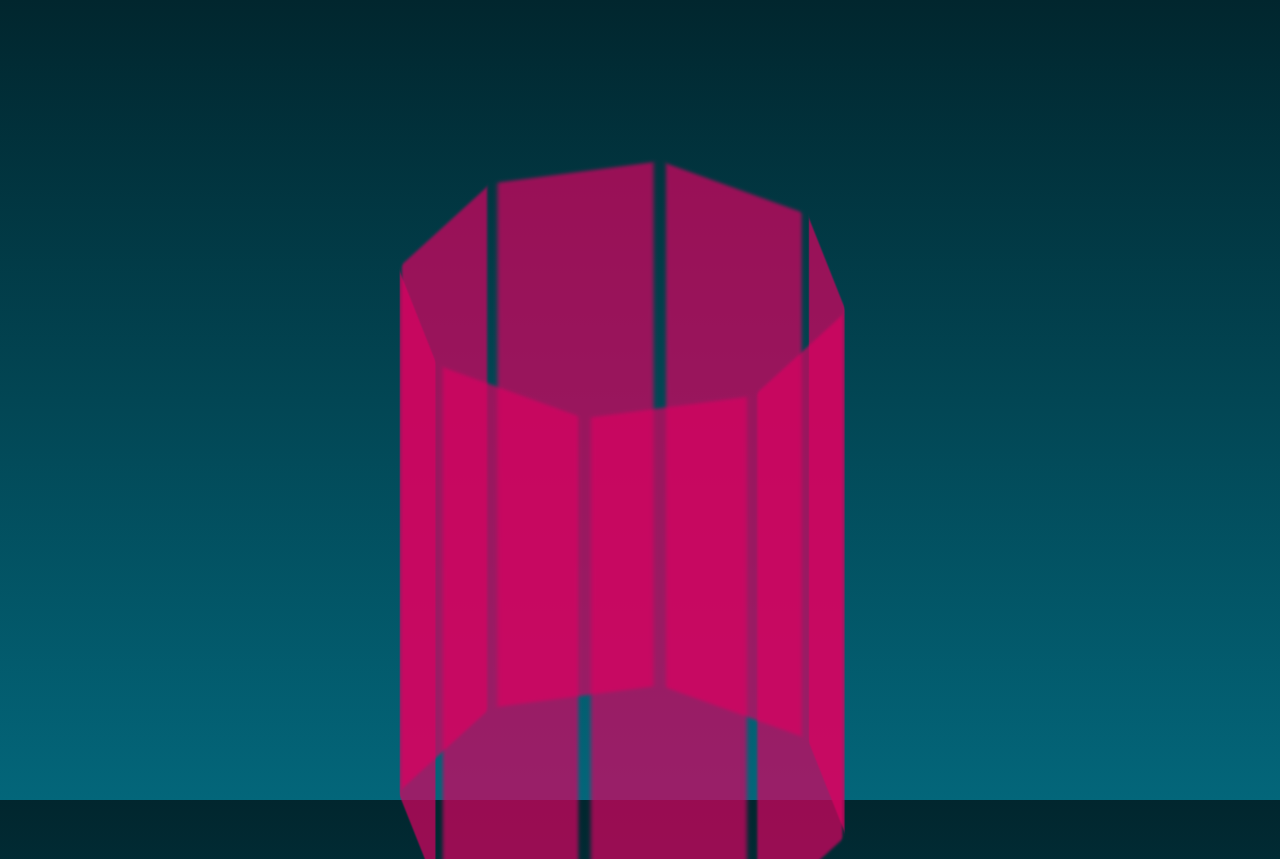
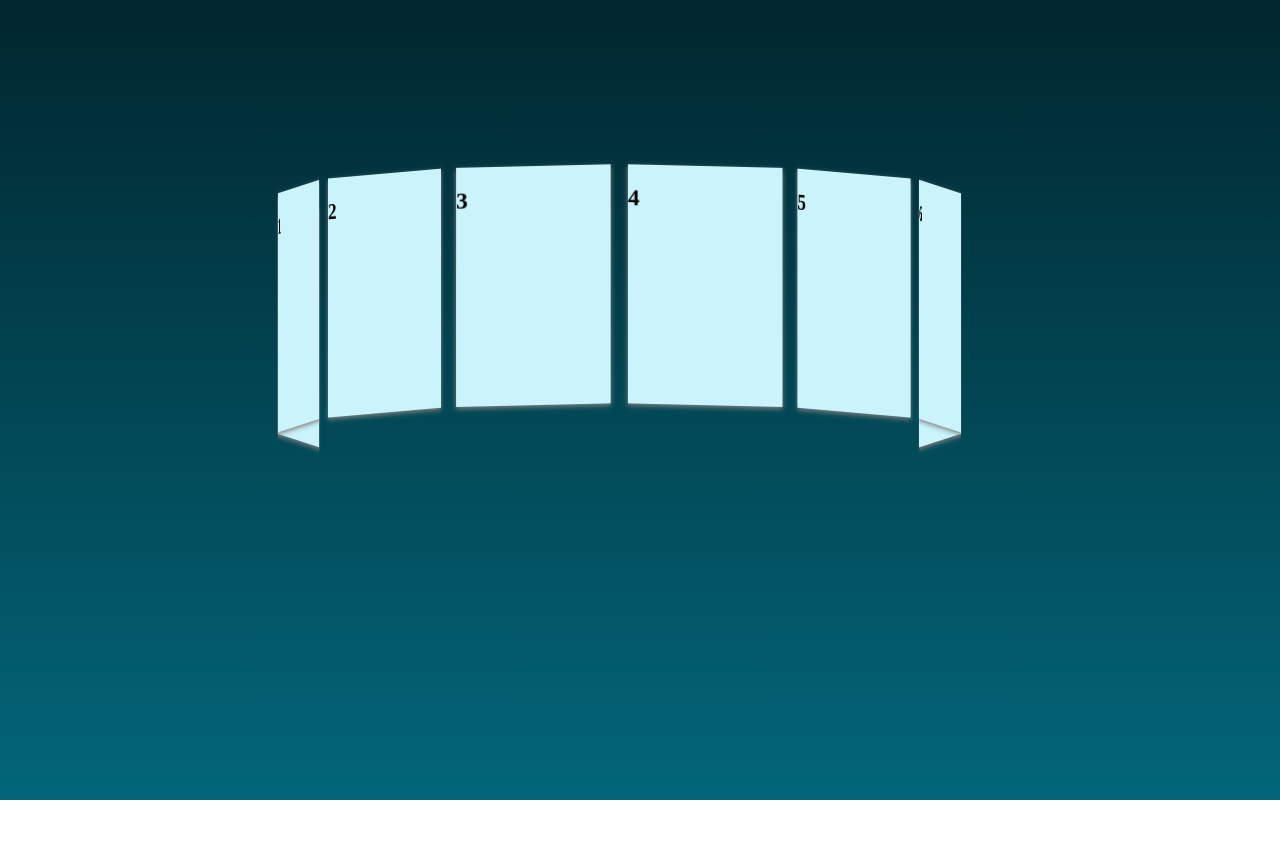
Before and after one commit to Tolexia/carrousel-3d, a plain HTML site: page index.html in a window 1280 px wide. After the commit the page ends 800 px from the top, so only its background shows below. Drawn offline with Linux system fonts and the light colour scheme.

Commit message:
Achieved carrousel effect, updated style and added user interaction

```diff
--- a/index.html
+++ b/index.html
@@ -8,16 +8,48 @@
 </head>
 <link rel="stylesheet" href="./style.css">
 <body>
-   <section>
-        <div style="--index: 0;"></div>
-        <div style="--index: 1;"></div>
-        <div style="--index: 2;"></div>
-        <div style="--index: 3;"></div>
-        <div style="--index: 4;"></div>
-        <div style="--index: 5;"></div>
-        <div style="--index: 6;"></div>
-        <div style="--index: 7;"></div>
+   <section id="carrousel">
+        <div style="--index: 0;">
+            <h2>
+                <span>0</span>
+            </h2>
+        </div>
+        <div style="--index: 1;">
+            <h2>
+                <span>1</span>
+            </h2>
+        </div>
+        <div style="--index: 2;">
+            <h2>
+                <span>2</span>
+            </h2>
+        </div>
+        <div style="--index: 3;">
+            <h2>
+                <span>3</span>
+            </h2>
+        </div>
+        <div style="--index: 4;">
+            <h2>
+                <span>4</span>
+            </h2>
+        </div>
+        <div style="--index: 5;">
+            <h2>
+                <span>5</span>
+            </h2>
+        </div>
+        <div style="--index: 6;">
+            <h2>
+                <span>6</span>
+            </h2>
+        </div>
+        <div style="--index: 7;">
+            <h2>
+                <span>7</span>
+            </h2>
+        </div>
    </section>
 </body>
-<script src="./main.js"></script>
+<script defer src="./main.js"></script>
 </html>
--- a/main.js
+++ b/main.js
@@ -0,0 +1,28 @@
+var carrousel = document.getElementById('carrousel')
+carrousel.dataset.rotatey = "255"
+var touchClientY
+document.body.addEventListener('wheel', e => {
+    rotateSlider(e.wheelDelta, 3)
+})
+document.body.addEventListener('touchstart', e => {
+    touchClientY = e.changedTouches[0].clientY
+})
+document.body.addEventListener('touchmove', e => {
+    let scroll = e.changedTouches[0].clientY - touchClientY
+    rotateSlider(scroll, 3)
+    touchClientY = e.changedTouches[0].clientY
+})
+function rotateSlider(value, offset)
+{
+    let rotateY = parseInt(carrousel.dataset.rotatey)
+    if(value > 0)
+    {
+        rotateY -= offset
+    }
+    else if(value < 0)
+    {
+        rotateY += offset
+    }
+    carrousel.dataset.rotatey = rotateY
+    carrousel.style.transform = `rotateY(${rotateY}deg)`
+}
--- a/style.css
+++ b/style.css
@@ -10,34 +10,62 @@ html, body {
 body
 {
     background: linear-gradient(0deg, rgb(3, 102, 122) 0%, rgb(1, 38, 46) 100%);
-    transform: rotateX(-35deg);
+    transform: rotateX(5deg) ;
     transform-style: preserve-3d;
 }
 section
 {
     position: relative;
-    height: 50vw;
+    height: 50vh;
     width: 100vw;
     transform-style: preserve-3d;
-    animation: spin 7s infinite linear;
+    transform-origin: center;
+    /* animation: spin 60s infinite linear; */
+    transform: rotateY(255deg);
 }
+
+/*
+    FROM : https://daily-dev-tips.com/posts/creating-a-3d-cylinder-shape-in-css/
+
+    pi: 3.14159265358979;
+    cylinder-width: 100vw;
+    face-count: 8;
+    face-deg: (360deg / face-count) for a full cylinder
+    face-width: (cylinder-width / face-count)
+    face-shift: (cylinder-width / pi / 2)
+    transform: rotateY(calc(face-deg * var(--index))) translateZ(
+      calc(face-shift - -6px)
+    );
+    */
 div
 {
     height: 8em;
     width: 3em;
-    background: rgba(112, 218, 239, 0.244);
-    filter: blur(2px);
-    /* margin-right: 1em; */
+    background: rgb(202, 243, 252);
     position: absolute;
-  background-color: #da0060;
-  opacity: 0.7;
-  height: 100%;
-  width: calc(100vw / 8);
-  top: 50%;
-  left: 50%;
-  transform: rotateY(calc(45deg * var(--index))) translateZ(
-      calc((100vw / 3.14 / 2) - -6px)
+    box-shadow: 0 2px 5px grey;
+    height: 60%;
+    width: calc(100vw / 8);
+    top: 50%;
+    left: 50%;
+
+    /* rotateY should be "calc(22.5deg..." for a perfect 180deg effect with 8 faces but I wanted that it went behind a bit  */
+    transform: rotateY(calc(30deg * var(--index))) translateZ(
+      calc((100vw / 3.14159265358979 / 1.25) - -6px)
+    /* 1.25 is an adjustment constant that I was forced to had because of the rotateY settings */
     );
+}
+h2 {
+    position: relative;
+    transform-style: preserve-3d;
+    /* transform:  perspective(400px); */
+}
+span
+{
+    position: absolute;
+    transform-style: preserve-3d;
+    /* transform: translateZ(50px) translateX(50px); */
+    /* z-index: 5; */
 }
 @keyframes spin {
     to {
```
